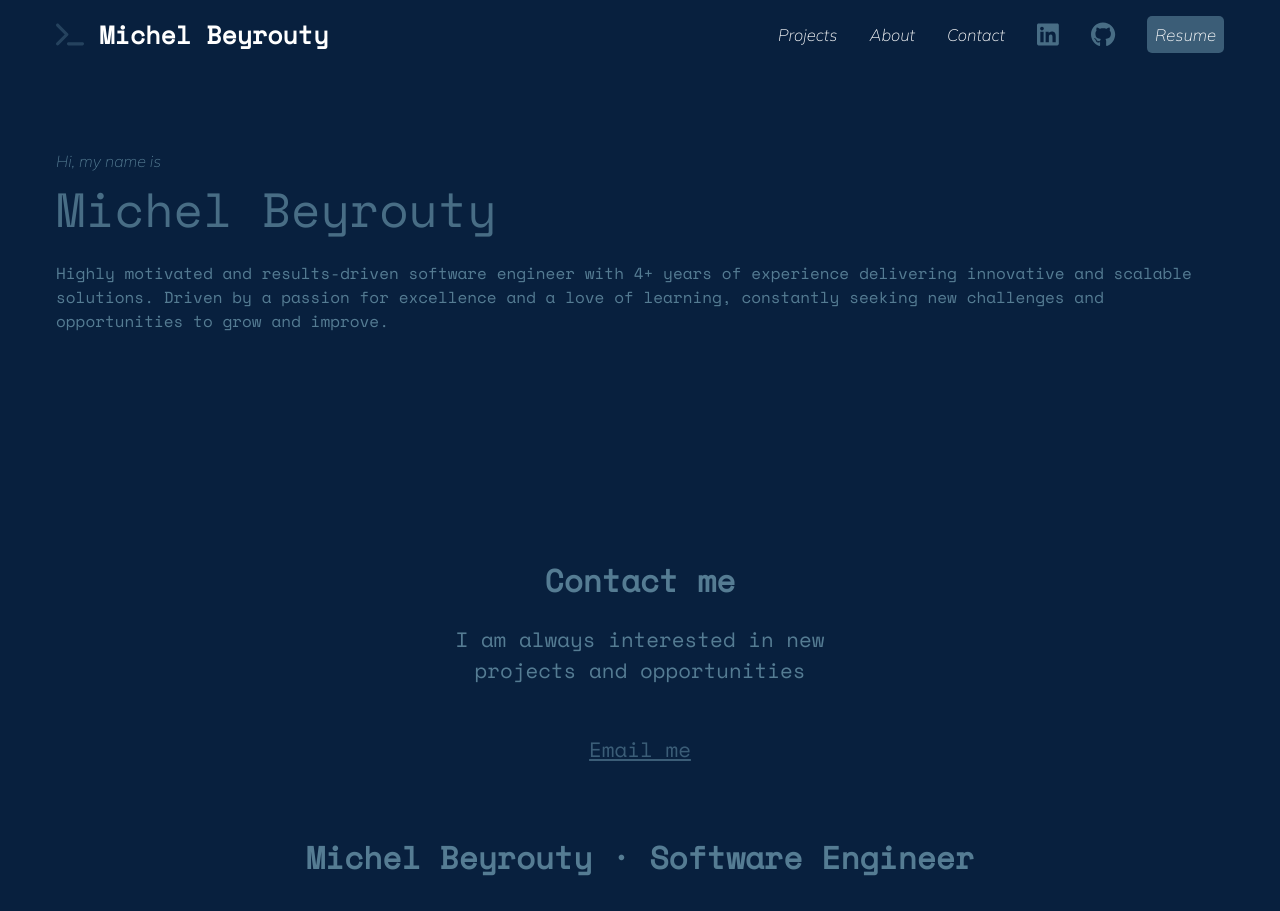
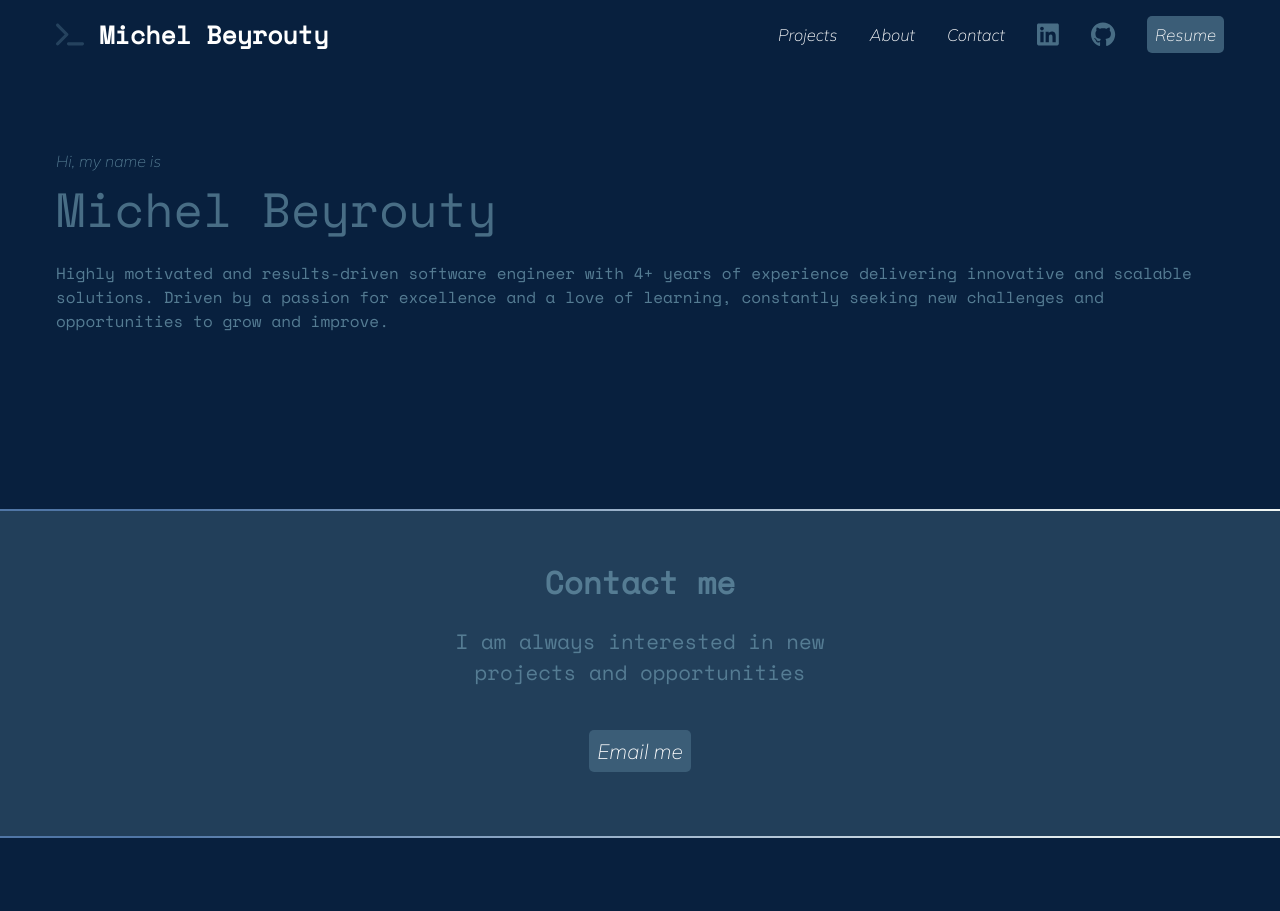
Before and after one commit to michelbeyrouty/michelbeyrouty.bio, a React (Vite) app: page / in a window 1280 px wide. Shown: the top 911 px of the page. Built offline with nearby package versions, Linux system fonts and the light colour scheme.

Commit message:
Setup Fisrt outline

```diff
--- a/src/components/Contact.jsx
+++ b/src/components/Contact.jsx
@@ -1,12 +1,16 @@
 const Contact = () => {
   return (
+    <div id="contact-div">
       <section id="contact">
         <h2>Contact me</h2>
         <p>I am always interested in new projects and opportunities</p>
         <p>
-        <a href="mailto:michelbeyrouty@gmail.com">Email me</a>
+          <a href="mailto:michelbeyrouty@gmail.com" className="button">
+            Email me
+          </a>
         </p>
       </section>
+    </div>
   );
 };
 
--- a/src/components/HomePage.jsx
+++ b/src/components/HomePage.jsx
@@ -2,13 +2,16 @@ import Contact from "./Contact";
 import Introduction from "./Introduction";
 import NavBar from "./NavBar";
 import Footer from "./Footer";
+import Seperator from "./Seperator";
 
 const HomePage = () => {
   return (
     <div>
       <NavBar />
       <Introduction />
+      <Seperator />
       <Contact />
+      <Seperator />
       <Footer />
     </div>
   );
--- a/src/components/Introduction.jsx
+++ b/src/components/Introduction.jsx
@@ -2,12 +2,11 @@ const Introduction = () => {
   return (
     <section id="intro">
       <p className="name">
-        Hi, my name is <span> Michel Beyrouty </span>
+        {"Hi, my name is"} <span> {"Michel Beyrouty"} </span>
       </p>
       <p>
-        {
-          "Highly motivated and results-driven software engineer with 4+ years of experience delivering innovative and scalable solutions. Driven by a passion for excellence and a love of learning, constantly seeking new challenges and opportunities to grow and improve."
-        }
+        {`Highly motivated and results-driven software engineer with 4+ years of experience delivering innovative and scalable solutions.
+          Driven by a passion for excellence and a love of learning, constantly seeking new challenges and opportunities to grow and improve.`}
       </p>
     </section>
   );
--- /dev/null
+++ b/src/components/Seperator.jsx
@@ -0,0 +1,5 @@
+const Seperator = () => {
+  return <div className="gradient" />;
+};
+
+export default Seperator;
--- a/src/style.css
+++ b/src/style.css
@@ -20,6 +20,14 @@ html {
 *::after {
   box-sizing: inherit;
 }
+
+/* Background color divs */
+
+.gradient {
+  background: linear-gradient(90deg, rgba(80,118,166,1) 12%, rgba(240,246,243,1) 90%);
+  height: 2px;
+}
+
 /* generic styles for the page */
 body {
   padding: 0;
@@ -80,6 +88,10 @@ a:hover {
   padding: 3rem 0;
 }
 
+#contact-div {
+  background-color: var(--plum);
+}
+
 #contact p:last-child {
   margin-top: 3rem;
 }
@@ -132,6 +144,8 @@ nav [class*="fa-"]:hover {
   color: white;
   padding: 0.5rem;
   border-radius: 5px;
+  font-family: var(--mono);
+  text-decoration: none;
 }
 
 .button:hover {
@@ -141,6 +155,7 @@ nav [class*="fa-"]:hover {
 /* footer section */
 footer {
     text-align: center;
+    padding: 4rem 0;
 }
 footer ul {
     list-style-type: none;
```
Lines whose indentation alone changed are shown as unchanged.
